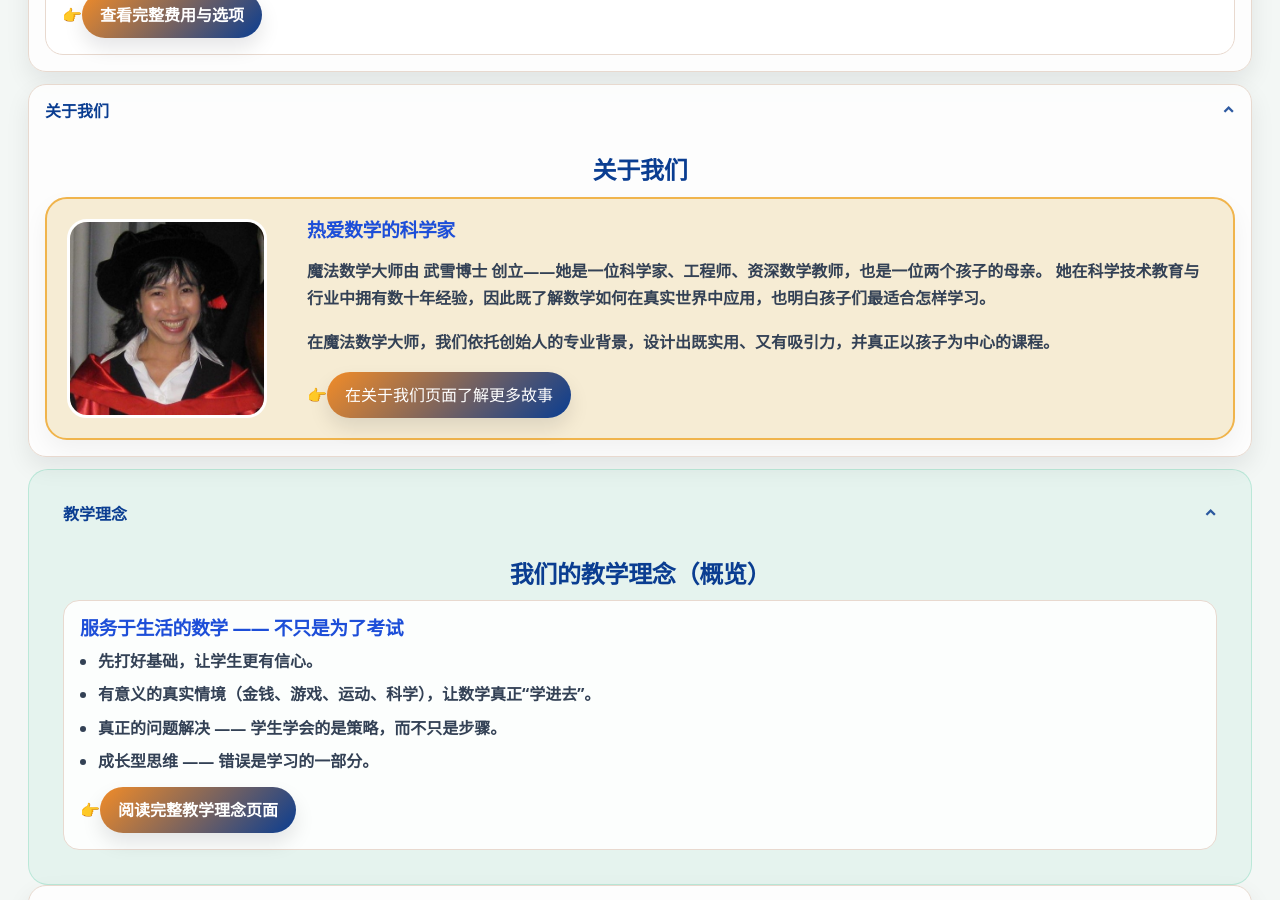
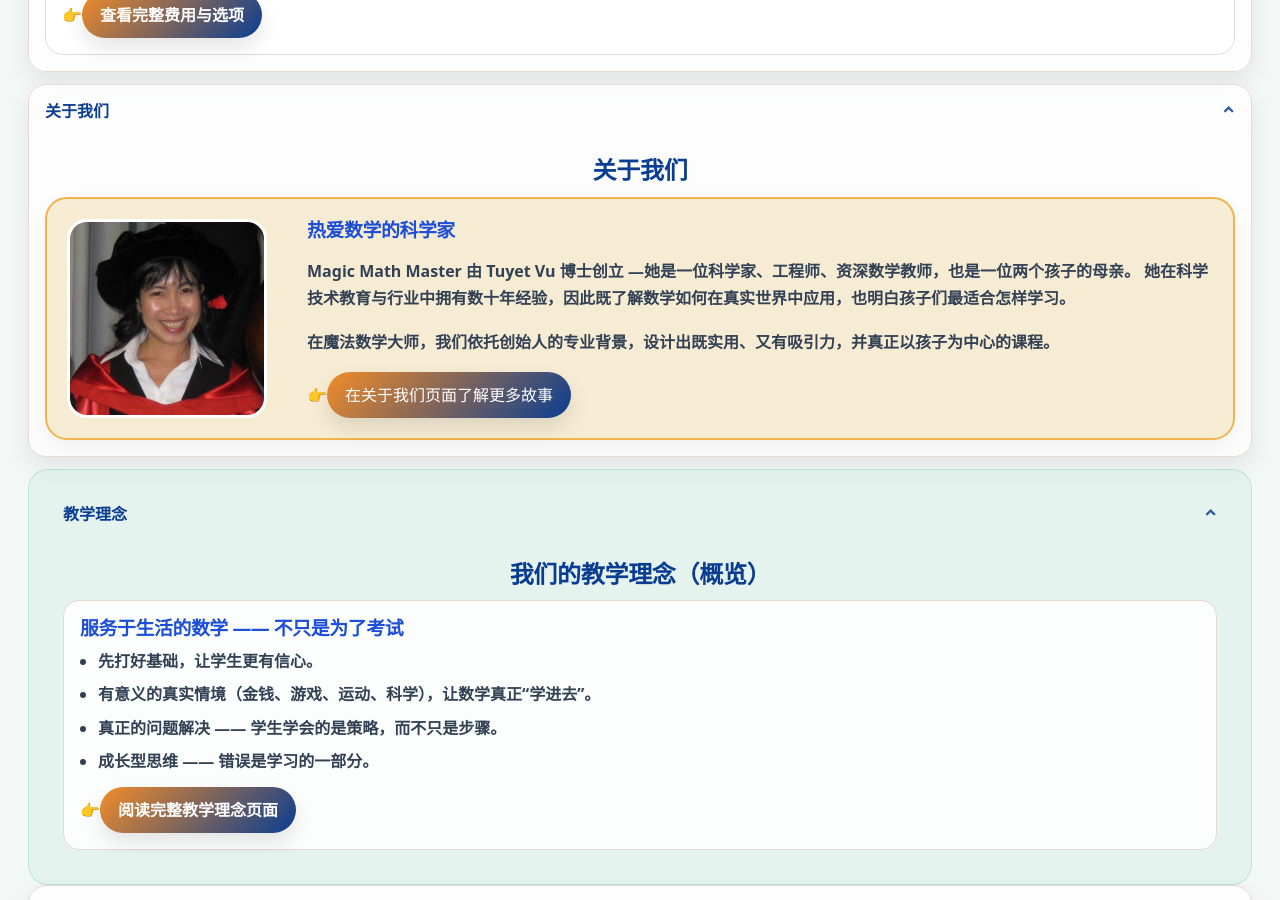
Before and after one commit to 3aMAuVn/Final3lan38, a Jekyll site: the page built from cn/index.html, in a window 1280 px wide and 900 px high, scrolled down 3364 px. Built offline with Jekyll 4.4.1, drawn with Linux system fonts in a browser that asks for light colours; some of the changed text lies outside the part shown.

Commit message:
Revise titles and descriptions for index.html
Updated titles and descriptions to reflect English branding and details for the Magic Math Master tutoring service.

```diff
--- a/cn/index.html
+++ b/cn/index.html
@@ -1,11 +1,11 @@
 ---
 layout: home
-title: 首页
-description: 魔法数学大师 高品质数学辅导
+title: Magic Math Master|澳大利亚高端数学辅导
+description: 澳大利亚 Prep 至 12 年级学生的平静有序数学辅导。通过个性化学习与清晰的家长沟通，循序渐进地建立自信。
 lang: zh
 nav_key: main_cn
 body_class: page-index page-cn
-meta_title: 魔法数学大师 | Premium Maths Tutoring in 澳大利亚
+meta_title:  Magic Math Master|澳大利亚高端数学辅导
 permalink: /cn/
 ---
 <section class="hero">
@@ -13,7 +13,7 @@
 <div class="hero-snap">
 <div class="hero-snap-grid hero-snap-grid-split">
 <div class="hero-snap-copy">
-<h1 class="hero-snap-title">魔法数学大师</h1>
+<h1 class="hero-snap-title">MAGIC MATH MASTER</h1>
 <div class="hero-snap-tagline">让数学学习充满魔力</div>
 <p class="hero-snap-desc hero-snap-desc-left">
     为以下学生提供平静、有结构的数学辅导： <b>学前班至 12 年级</b> — 一步一步建立自信。
@@ -169,7 +169,7 @@
 <div>
 <h3 class="about-title">热爱数学的科学家</h3>
 <p class="about-text">
-  魔法数学大师由 <b>武雪博士</b> 创立——她是一位科学家、工程师、资深数学教师，也是一位两个孩子的母亲。
+  Magic Math Master 由 <b>Tuyet Vu 博士</b>创立 —她是一位科学家、工程师、资深数学教师，也是一位两个孩子的母亲。
   她在科学技术教育与行业中拥有数十年经验，因此既了解数学如何在真实世界中应用，也明白孩子们最适合怎样学习。
   </p>
 <p class="about-text">
```
